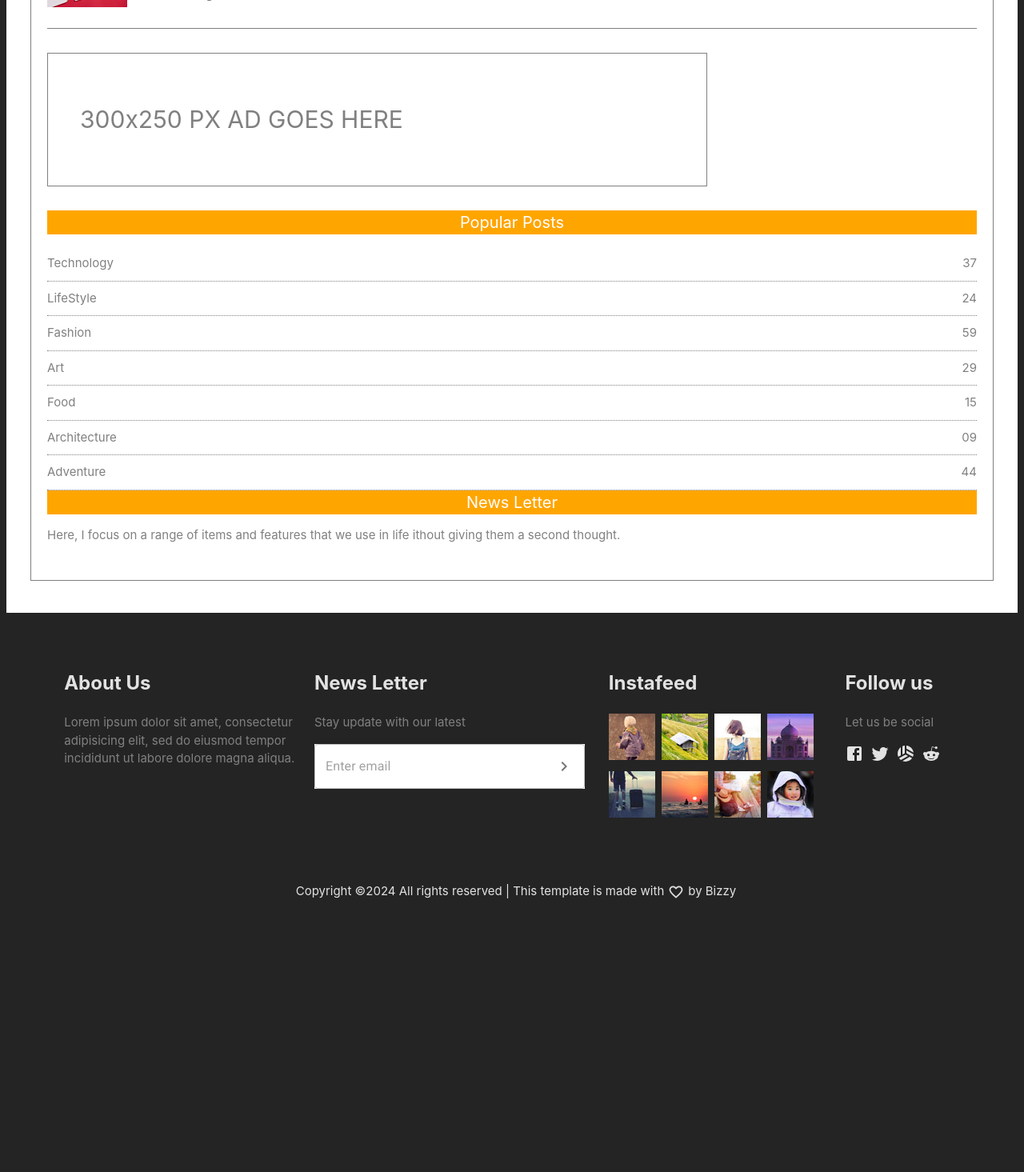
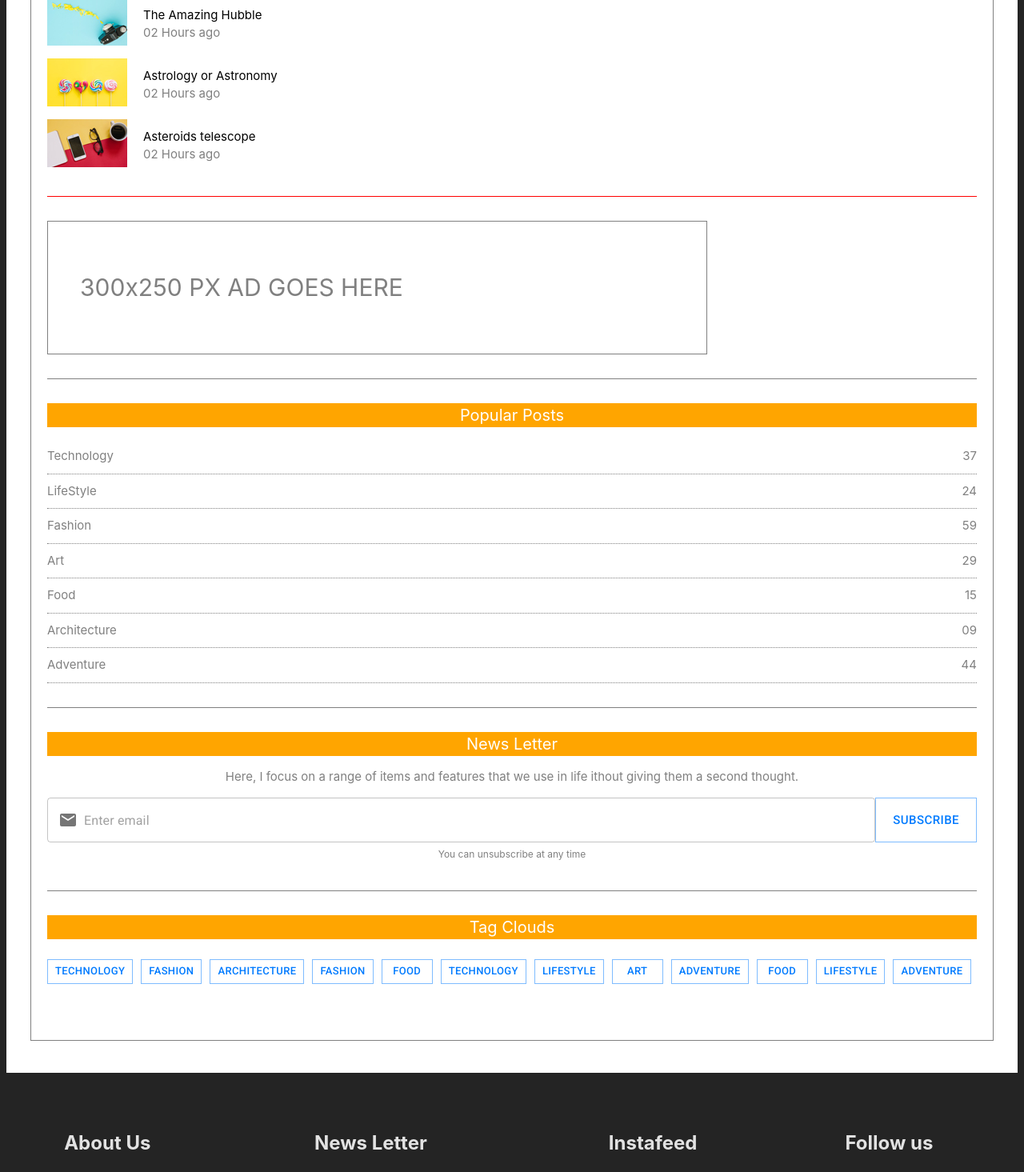
Before and after one commit to BridgetKas/ShoeStore, a React (Vite) app: page /blog in a window 1280 px wide. Shown: the part 4827-6292 px from the top of the page at 80% size. Before the commit the page ends 6006 px from the top, so only its background shows below. Built offline with nearby package versions, Linux system fonts and the light colour scheme.

Commit message:
Added Blog Page

```diff
--- a/src/pages/Blog/cards.jsx
+++ b/src/pages/Blog/cards.jsx
@@ -22,6 +22,8 @@ import post1 from '../../assets/post1.jpg'
 import post2 from '../../assets/post2.jpg'
 import post3 from '../../assets/post3.jpg'
 import post4 from '../../assets/post4.jpg'
+import EmailIcon from '@mui/icons-material/Email';
+import ButtonComp from '../../components/common/Button'
 
 
 
@@ -68,12 +70,13 @@ function BlogPage() {
         <BlogComp title='Glossary of Telescopes' image={blog3}/>
         <BlogComp title='The Night Sky' image={blog4}/>
         <BlogComp title='Telescopes 101' image={blog5}/>
-
+        <div className={styles.numberContainer}>
           <Stack   >
             <Pagination count={5} variant="outlined" shape="rounded"  />
           </Stack>
-
+        </div>
         <div className={styles.searchContainer}>
+          <div className={styles.mainSearchContainer}>
             <TextField
               variant="outlined"
               placeholder="Search..."
@@ -84,7 +87,10 @@ function BlogPage() {
                   </InputAdornment>
                 ),
               }}
+              fullWidth
             />
+          </div>
+
 
           <div className={styles.authorContainer}>
             <div>
@@ -148,13 +154,15 @@ function BlogPage() {
               </div>
             </div>
           </div>
+          <div className={styles.mainadvertContainer}>
             <div className={styles.advertContainer}>
               <p className={styles.advert}>
                 300x250 PX
                 AD GOES HERE
               </p>
             </div>
-          <div >
+          </div>
+          <div className={styles.outerpostContainer}>
             <div className={styles.postContainer}>
               <p className={styles.post}>Popular Posts</p>
             </div>
@@ -189,16 +197,45 @@ function BlogPage() {
             </div>
 
           </div>
+          <div className={styles.newsContainer}>
             <div>
               <div className={styles.postContainer}>
                 <p className={styles.post}>News Letter</p>
               </div>
             </div>
-          <p>
+            <p className={styles.newsLetter}>
               Here, I focus on a range of items and features that we use in life
               ithout giving them a second thought.
             </p>
+            <div className={styles.inputBlogContainer}>
+              <div className={styles.subContainer}>
+                <InputBlog placeholder="Enter email" icon={<EmailIcon/>} fullWidth  />
+              </div>
+              <ButtonComp btnTitle='Subscribe' variant='outlined' style={{height:"56px"}} size='large'/>
+            </div>
+            <p className={styles.unsubscribe}>You can  unsubscribe at any time</p>
+          </div>
+          <div className={styles.tagContainer}>
+            <div className={styles.postContainer}>
+              <p className={styles.post}>Tag Clouds</p>
+            </div>
+            <div className={styles.btnContainer}>
+              <ButtonComp btnTitle="Technology" variant='outlined' size="small"/>
+              <ButtonComp btnTitle="Fashion" variant='outlined' size="small"/>
+              <ButtonComp btnTitle="Architecture" variant='outlined' size="small"/>
+              <ButtonComp btnTitle="Fashion" variant='outlined' size="small"/>
+              <ButtonComp btnTitle="Food" variant='outlined'size="small"/>
+              <ButtonComp btnTitle="Technology" variant='outlined' size="small"/>
+              <ButtonComp btnTitle="Lifestyle" variant='outlined' size="small"/>
+              <ButtonComp btnTitle="Art" variant='outlined' size="small"/>
+              <ButtonComp btnTitle="Adventure" variant='outlined'size="small"/>
+              <ButtonComp btnTitle="Food" variant='outlined' size="small"/>
+              <ButtonComp btnTitle="Lifestyle" variant='outlined' size="small"/>
+              <ButtonComp btnTitle="Adventure" variant='outlined' size="small"/>
 
+
+            </div>
+          </div>
 
         </div>
 
@@ -208,5 +245,25 @@ function BlogPage() {
   )
 }
 
+function InputBlog({placeholder, required=false, icon, color,margin,fullWidth,multiline}) {
+  return (
+    <div>
+      <TextField
+        variant="outlined"
+        placeholder={placeholder}
+        required={required}
+        color={color}
+        InputProps={{
+          startAdornment: <InputAdornment position="start">{icon}</InputAdornment>,
+        }}
+        margin={margin}
+        fullWidth={fullWidth}
+        multiline={multiline}
+      />
+
+    </div>
+  )
+}
+
 
 export default BlogPage
--- a/src/pages/Blog/cards.module.css
+++ b/src/pages/Blog/cards.module.css
@@ -62,7 +62,16 @@
 .searchContainer {
     border:1px solid gray;
     padding:30px 20px;
+}
 
+.mainSearchContainer {
+    margin-bottom:30px;
+}
+
+.numberContainer {
+    padding:30px 40px;
+    width: 80%;
+    margin: 20px auto;
 }
 
 .authorName {
@@ -73,6 +82,7 @@
     flex-direction: column;
     text-align: center;
     border-top:1px solid gray;
+    padding: 30px 0;
 }
 
 .bootCamps {
@@ -86,6 +96,12 @@
 
 }
 
+.outerpostContainer {
+    border-top: 1px solid gray;
+    padding:30px 0;
+
+}
+
 .post {
     text-align: center;
     color:#fff;
@@ -95,9 +111,8 @@
 }
 
 .mainpostContainer {
-    padding: 20px 0;
+    padding: 30px 0;
     border-top: 1px solid gray;
-    border-bottom: 1px solid gray;
 
 }
 
@@ -125,6 +140,11 @@
     margin: 0;
 }
 
+.mainadvertContainer {
+    border-top: 1px solid red;
+
+}
+
 .advertContainer {
     background-color: #fff;
     border: 1px solid gray;
@@ -142,16 +162,61 @@
     align-items: center;
     justify-content: space-between;
     border-bottom:1px dotted gray;
+
+}
+
+.container:hover {
+    border-bottom:1px dotted orange;
+
 }
 
 .container:hover .postsDetail{
     cursor: pointer;
     color: orange;
+    /* border-bottom:3px dotted orange; */
+
 }
 
 .postsDetail {
     margin: 0;
     padding:10px 0;
+}
+
+.newsContainer {
+    padding:30px 0;
+    border-top:1px solid gray;
+}
+
+.newsLetter {
+    text-align: center;
+}
+
+.inputBlogContainer {
+    display: flex;
+    align-items: stretch;
+}
+
+.subContainer {
+    width: 95%;
+}
+
+
+.unsubscribe {
+    text-align: center;
+    margin:6px 0;
+    font-size: 12px;
+}
+
+.tagContainer {
+    padding: 30px 0;
+    border-top: 1px solid gray;
+}
+
+.btnContainer {
+    display: flex;
+    flex-wrap: wrap;
+    gap: 10px;
+    padding: 10px 0;
 }
 
 @media (min-width:768px) {
```
Lines whose indentation alone changed are shown as unchanged.
